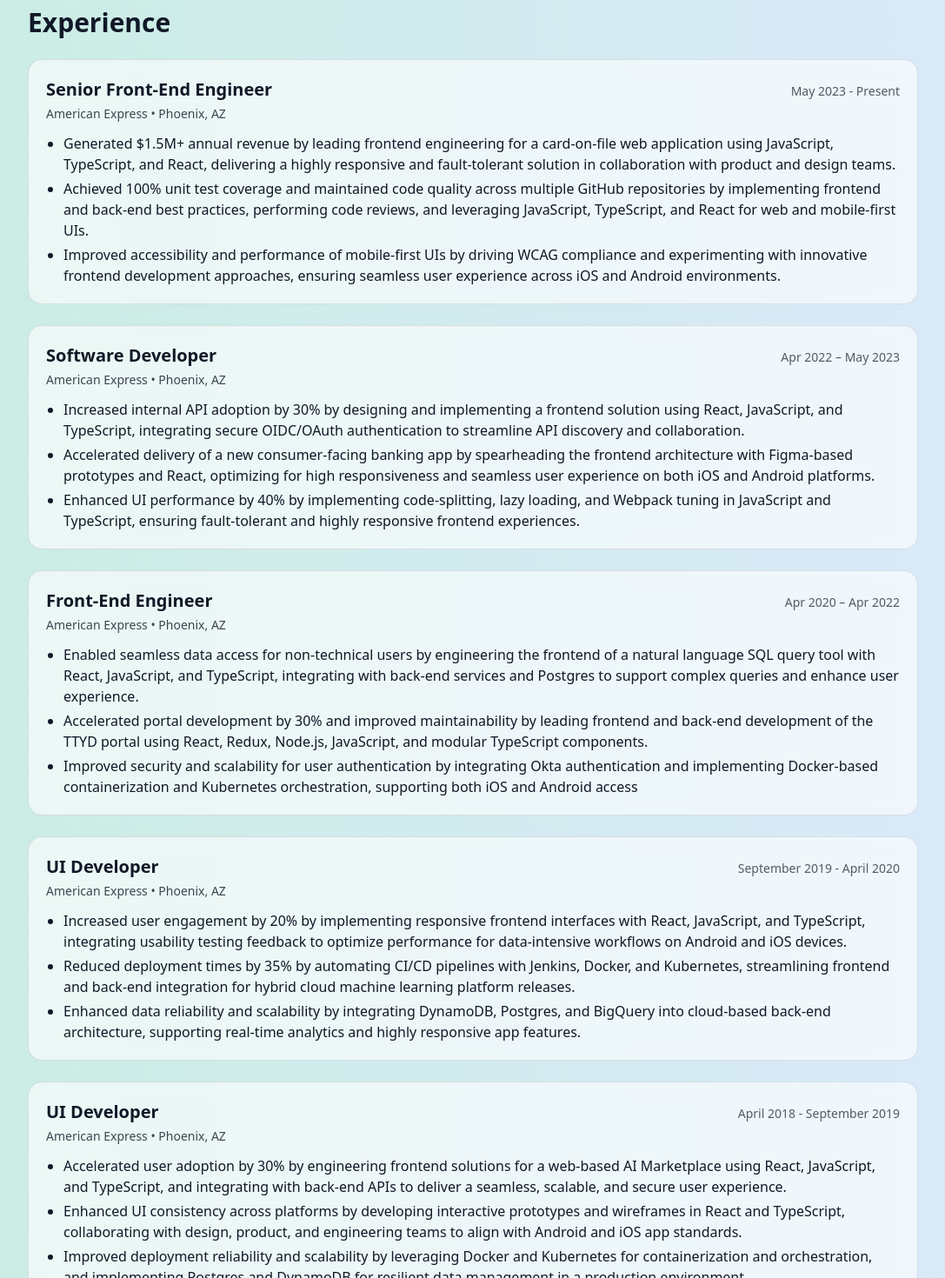
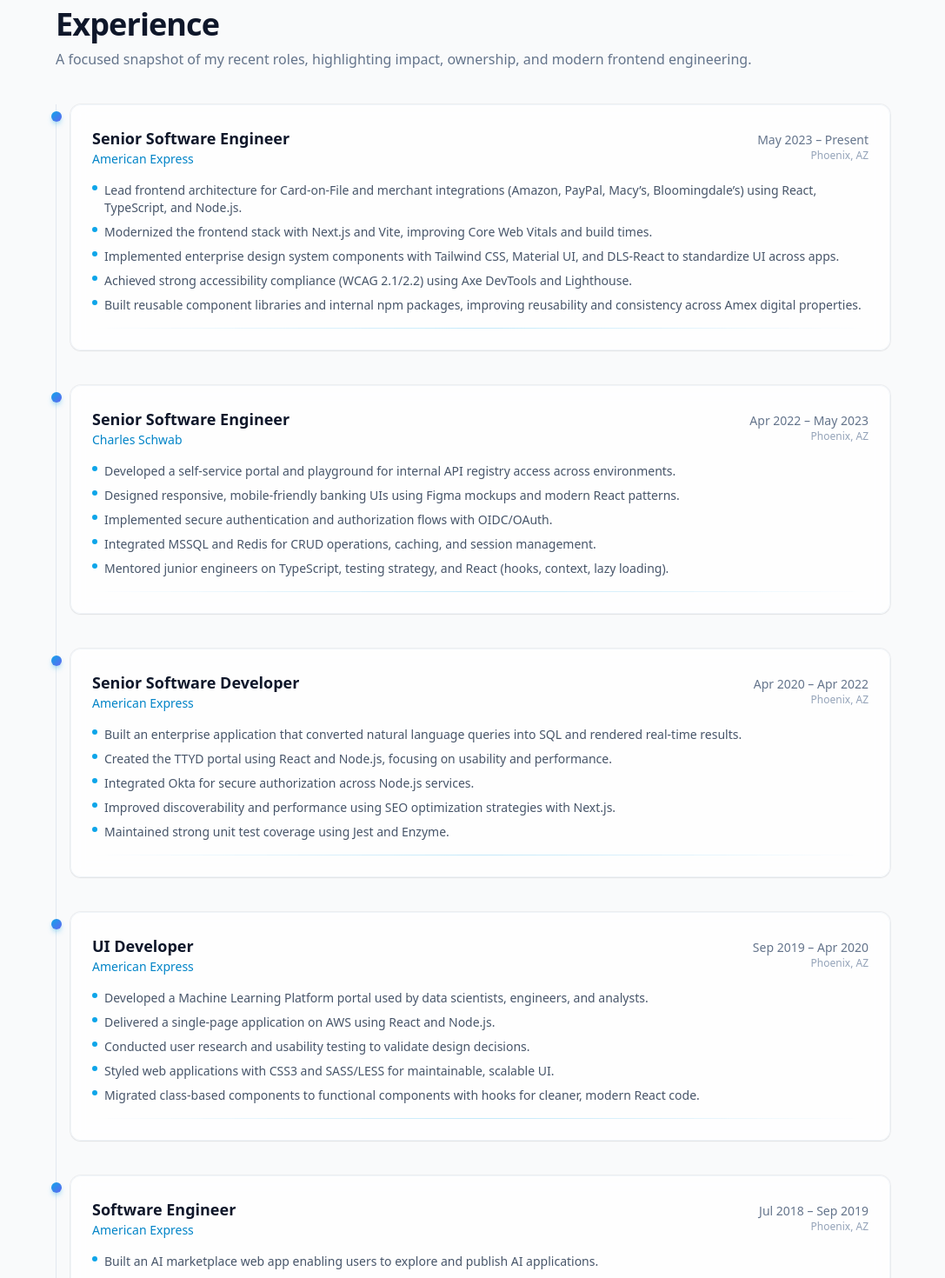
Before and after one commit to nikhilch07/myportfolio, a React (Vite) app: page / in a window 1280 px wide. Shown: the part 920-2390 px from the top of the page at 87% size, without its empty margins (96-1183 px from the left). Built offline with nearby package versions, Linux system fonts and the light colour scheme.

Commit message:
update experience section with slight animation using framer-motion package

```diff
--- a/package.json
+++ b/package.json
@@ -11,6 +11,7 @@
   "dependencies": {
     "@headlessui/react": "^2.2.9",
     "@heroicons/react": "^2.2.0",
+    "framer-motion": "^12.23.25",
     "react": "^18.2.0",
     "react-dom": "^18.2.0",
     "react-router-dom": "^6.14.0"
--- a/src/components/Experience.jsx
+++ b/src/components/Experience.jsx
@@ -1,38 +1,182 @@
+"use client";
 
-import React from 'react';
-import { experiences } from '../data/data';
+import React from "react";
+import { motion } from "framer-motion";
 
-export default function Experience() {
+const experiences = [
+  {
+    company: "American Express",
+    title: "Senior Software Engineer",
+    period: "May 2023 – Present",
+    location: "Phoenix, AZ",
+    highlights: [
+      "Lead frontend architecture for Card-on-File and merchant integrations (Amazon, PayPal, Macy’s, Bloomingdale’s) using React, TypeScript, and Node.js.",
+      "Modernized the frontend stack with Next.js and Vite, improving Core Web Vitals and build times.",
+      "Implemented enterprise design system components with Tailwind CSS, Material UI, and DLS-React to standardize UI across apps.",
+      "Achieved strong accessibility compliance (WCAG 2.1/2.2) using Axe DevTools and Lighthouse.",
+      "Built reusable component libraries and internal npm packages, improving reusability and consistency across Amex digital properties.",
+    ],
+  },
+  {
+    company: "Charles Schwab",
+    title: "Senior Software Engineer",
+    period: "Apr 2022 – May 2023",
+    location: "Phoenix, AZ",
+    highlights: [
+      "Developed a self-service portal and playground for internal API registry access across environments.",
+      "Designed responsive, mobile-friendly banking UIs using Figma mockups and modern React patterns.",
+      "Implemented secure authentication and authorization flows with OIDC/OAuth.",
+      "Integrated MSSQL and Redis for CRUD operations, caching, and session management.",
+      "Mentored junior engineers on TypeScript, testing strategy, and React (hooks, context, lazy loading).",
+    ],
+  },
+  {
+    company: "American Express",
+    title: "Senior Software Developer",
+    period: "Apr 2020 – Apr 2022",
+    location: "Phoenix, AZ",
+    highlights: [
+      "Built an enterprise application that converted natural language queries into SQL and rendered real-time results.",
+      "Created the TTYD portal using React and Node.js, focusing on usability and performance.",
+      "Integrated Okta for secure authorization across Node.js services.",
+      "Improved discoverability and performance using SEO optimization strategies with Next.js.",
+      "Maintained strong unit test coverage using Jest and Enzyme.",
+    ],
+  },
+  {
+    company: "American Express",
+    title: "UI Developer",
+    period: "Sep 2019 – Apr 2020",
+    location: "Phoenix, AZ",
+    highlights: [
+      "Developed a Machine Learning Platform portal used by data scientists, engineers, and analysts.",
+      "Delivered a single-page application on AWS using React and Node.js.",
+      "Conducted user research and usability testing to validate design decisions.",
+      "Styled web applications with CSS3 and SASS/LESS for maintainable, scalable UI.",
+      "Migrated class-based components to functional components with hooks for cleaner, modern React code.",
+    ],
+  },
+  {
+    company: "American Express",
+    title: "Software Engineer",
+    period: "Jul 2018 – Sep 2019",
+    location: "Phoenix, AZ",
+    highlights: [
+      "Built an AI marketplace web app enabling users to explore and publish AI applications.",
+      "Leveraged the One-Amex framework to create fast, scalable, and secure web components.",
+      "Designed wireframes, mockups, and high-fidelity prototypes, incorporating stakeholder feedback.",
+      "Constructed modular UI components to support independent development and deployment.",
+      "Integrated Iguazu REST plugin for async REST calls with Redux-based caching and React Router navigation.",
+    ],
+  },
+  {
+    company: "American Express",
+    title: "Application Programmer",
+    period: "Jan 2018 – Jun 2018",
+    location: "Phoenix, AZ",
+    highlights: [
+      "Developed a chatbot widget for publishing packages to an internal registry.",
+      "Integrated external APIs using Socket.IO and NLU-trained data to enhance UX.",
+      "Implemented rich UI interactions using JavaScript, AJAX, and modern DOM patterns.",
+      "Collaborated with design teams using Adobe XD, Illustrator, and Figma to ship visually consistent UI.",
+      "Used Git for version control and Rally for defect tracking within agile sprints.",
+    ],
+  },
+];
+
+const cardVariants = {
+  hidden: { opacity: 0, y: 32 },
+  visible: { opacity: 1, y: 0 },
+};
+
+function ExperienceItem({ exp, isLast, index }) {
+  return (
+    <li className="ms-4">
+      {/* Timeline dot */}
+      <div className="absolute -left-1.5 mt-2 flex h-3 w-3 items-center justify-center">
+        <span className="h-3 w-3 rounded-full bg-gradient-to-br from-sky-500 to-indigo-500 shadow-md shadow-sky-500/30" />
+      </div>
+
+      <motion.article
+        className="mb-10 rounded-xl border border-slate-100 bg-white/80 p-4 shadow-sm ring-1 ring-slate-900/5 backdrop-blur dark:border-slate-800 dark:bg-slate-900/70 dark:ring-slate-900/40 sm:p-6"
+        variants={cardVariants}
+        initial="hidden"
+        whileInView="visible"
+        viewport={{
+          once: false, // 👈 re-animate whenever the card comes back into view
+          amount: 0.5, // 👈 ~half of card must be visible to trigger
+        }}
+        transition={{
+          duration: 0.5,
+          ease: "easeOut",
+          delay: index * 0.03, // tiny stagger as you scroll
+        }}
+      >
+        <header className="flex flex-wrap items-baseline justify-between gap-2">
+          <div>
+            <h3 className="text-base sm:text-lg font-semibold text-slate-900 dark:text-slate-50">
+              {exp.title}
+            </h3>
+            <p className="text-sm font-medium text-sky-600 dark:text-sky-400">
+              {exp.company}
+            </p>
+          </div>
+          <div className="text-right">
+            <p className="text-xs sm:text-sm text-slate-500 dark:text-slate-400">
+              {exp.period}
+            </p>
+            <p className="text-xs text-slate-400 dark:text-slate-500">
+              {exp.location}
+            </p>
+          </div>
+        </header>
+
+        <ul className="mt-4 space-y-2 text-sm text-slate-600 dark:text-slate-300">
+          {exp.highlights.map((item, i) => (
+            <li
+              key={i}
+              className={`gap-2 ${i >= 3 ? "hidden sm:flex" : "flex"}`}
+            >
+              <span className="mt-1 h-1.5 w-1.5 flex-none rounded-full bg-sky-500" />
+              <span>{item}</span>
+            </li>
+          ))}
+        </ul>
+
+        <div className="mt-4 h-px bg-gradient-to-r from-transparent via-sky-500/40 to-transparent opacity-60" />
+      </motion.article>
+
+      {isLast && <div className="h-2 sm:h-4" aria-hidden="true" />}
+    </li>
+  );
+}
+
+export default function ExperienceTimeline() {
   return (
     <section
       id="experience"
-      className="py-16 px-4 bg-fixed bg-cover bg-center"
-      style={{ backgroundImage: 'linear-gradient(to right, rgba(16,185,129,0.2), rgba(96,165,250,0.2))' }}
+      className="w-full max-w-5xl mx-auto px-4 py-16 sm:px-6 lg:px-8"
     >
-      <div className="max-w-5xl mx-auto">
-        <h2 className="text-3xl font-bold mb-6">Experience</h2>
-        <div className="space-y-6">
-          {experiences.map((e) => (
-            <div
-              key={e.id}
-              className="rounded-2xl border border-black/10 dark:border-white/10 p-5 bg-white/60 dark:bg-black/30 backdrop-blur"
-            >
-              <div className="flex flex-wrap items-baseline justify-between gap-2">
-                <h3 className="text-xl font-semibold">{e.title}</h3>
-                <span className="text-sm opacity-70">{e.dates}</span>
-              </div>
-              <p className="mt-1 text-sm opacity-80">
-                {e.company} • {e.location}
-              </p>
-              <ul className="mt-3 list-disc pl-5 space-y-1">
-                {e.points.map((p, i) => (
-                  <li key={i}>{p}</li>
-                ))}
-              </ul>
-            </div>
-          ))}
-        </div>
+      <div className="mb-10">
+        <h2 className="text-3xl sm:text-4xl font-bold tracking-tight text-slate-900 dark:text-slate-100">
+          Experience
+        </h2>
+        <p className="mt-2 text-sm sm:text-base text-slate-500 dark:text-slate-400">
+          A focused snapshot of my recent roles, highlighting impact, ownership,
+          and modern frontend engineering.
+        </p>
       </div>
+
+      <ol className="relative border-s border-slate-200 dark:border-slate-800">
+        {experiences.map((exp, index) => (
+          <ExperienceItem
+            key={exp.company + exp.period}
+            exp={exp}
+            index={index}
+            isLast={index === experiences.length - 1}
+          />
+        ))}
+      </ol>
     </section>
   );
 }
--- a/src/components/Navbar.jsx
+++ b/src/components/Navbar.jsx
@@ -17,7 +17,6 @@
   { href: "#education", label: "Education", current: false },
   { href: "#projects", label: "Projects", current: false },
   { href: "#skills", label: "Skills", current: false },
-  { href: "#showcase-3d", label: "3D Gallery", current: false },
   { href: "#contact", label: "Contact", current: false },
 ];
 
```
Also changed, not shown: src/components/Projects.jsx (+48 -26 lines), 1 other file (tests, documents, lock files or other folders).
